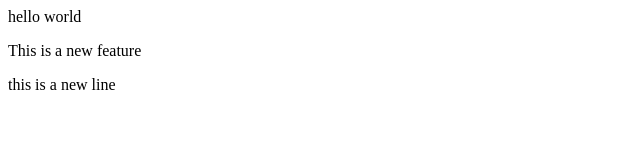
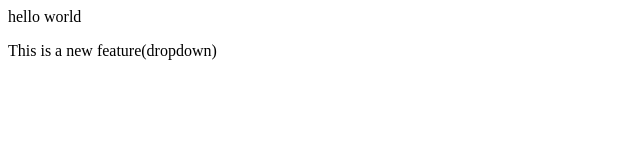
Before and after one commit to yash31prakash/Demo2, a plain HTML site: page index.html in a window 1280 px wide. Shown: the whole page, without its empty margins (0-640 px from the left). Drawn offline with Linux system fonts and the light colour scheme.

Commit message:
add dropdown

```diff
--- a/index.html
+++ b/index.html
@@ -1,3 +1,2 @@
 <p>hello world</p>
-<p>This is a new feature</p>
-<p>this is a new line</p>
+<p>This is a new feature(dropdown)</p>
```
